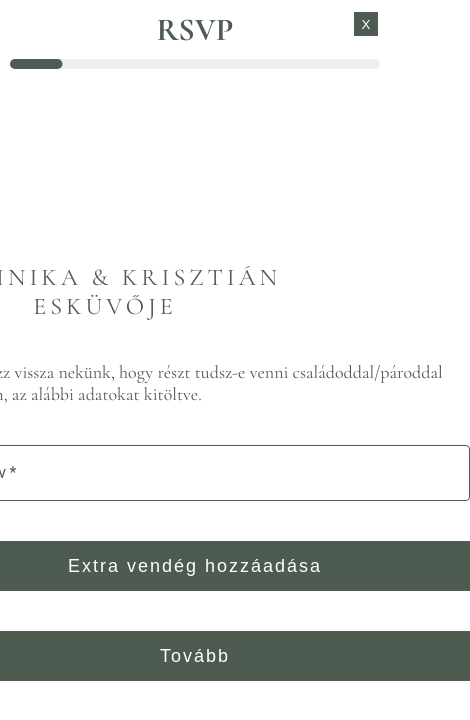
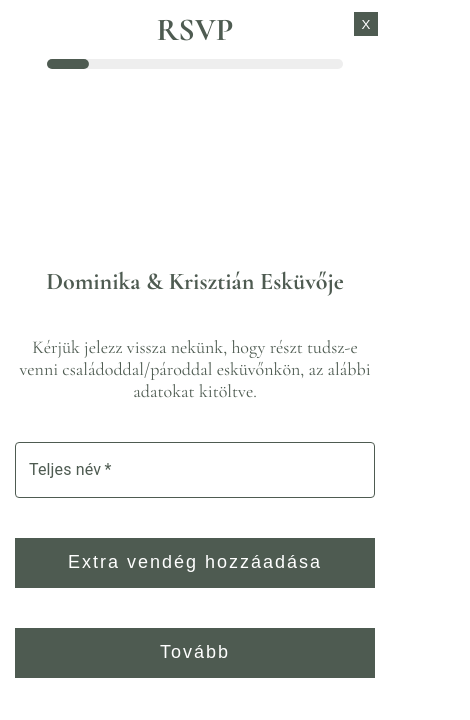
Before and after one commit to buikrisz/wedding, a React (Create React App) app: page /rsvp in a window 390 px wide. Shown: the top 720 px of the page, 470 px wide, since content can reach past the window. Built offline with nearby package versions, Linux system fonts and the light colour scheme.

Commit message:
rsvp media added

```diff
--- a/src/components/Layout.css
+++ b/src/components/Layout.css
@@ -5,13 +5,13 @@
   align-items: center;
 }
 
-.initials {
+#layout .initials {
   height: 150px;
   width: 300px;
   padding: 80px 0 40px 0;
 }
 
-.title {
+#layout .title {
   font-size: 58px;
   text-transform: uppercase;
   font-weight: 300;
@@ -19,8 +19,8 @@
   text-align: center;
 }
 
-.details1,
-.details2 {
+#layout .details1,
+#layout .details2 {
   font-size: 21px;
   text-align: center;
   text-transform: uppercase;
@@ -31,37 +31,37 @@
 }
 
 @media (max-width: 1200px) {
-  .title {
+  #layout .title {
     width: 780px;
     font-size: 50px;
   }
 
-  .details1,
-  .details2 {
+  #layout .details1,
+  #layout .details2 {
     font-size: 18px;
   }
 }
 
 @media (max-width: 800px) {
-  .title {
+  #layout .title {
     width: 480px;
     font-size: 50px;
   }
 
-  .details1,
-  .details2 {
+  #layout .details1,
+  #layout .details2 {
     font-size: 18px;
   }
 }
 
 @media (max-width: 500px) {
-  .title {
+  #layout .title {
     width: 370px;
     font-size: 42px;
   }
 
-  .details1,
-  .details2 {
+  #layout .details1,
+  #layout .details2 {
     font-size: 18px;
   }
 }
--- a/src/components/rsvp/RsvpFinalCard.css
+++ b/src/components/rsvp/RsvpFinalCard.css
@@ -15,3 +15,9 @@
   align-items: center;
   gap: 40px;
 }
+
+@media (max-width: 700px) {
+  .simpleCard.finalCard {
+    min-width: unset;
+  }
+}
--- a/src/components/rsvp/RsvpFirstCard.css
+++ b/src/components/rsvp/RsvpFirstCard.css
@@ -16,9 +16,6 @@
   font-size: 18px;
   font-weight: 300;
   margin: 0;
-}
-
-.simpleCard .nameText {
 }
 
 .simpleCard button {
@@ -71,3 +68,15 @@
   margin: 0;
   color: red;
 }
+
+@media (max-width: 700px) {
+  .simpleCard {
+    width: 480px;
+  }
+}
+
+@media (max-width: 500px) {
+  .simpleCard {
+    width: 360px;
+  }
+}
--- a/src/pages/Rsvp.css
+++ b/src/pages/Rsvp.css
@@ -5,6 +5,7 @@
   justify-content: center;
   align-items: center;
   padding-bottom: 40px;
+  width: 100%;
 }
 
 #rsvp h1 {
@@ -27,7 +28,7 @@
   display: flex;
   flex-direction: column;
   align-items: center;
-  width: 100%;
+  width: 80%;
 }
 
 #rsvp .rsvpHead {
@@ -39,3 +40,10 @@
   justify-content: center;
   min-height: calc(100vh - 100px);
 }
+
+@media (max-width: 700px) {
+  .simpleCard .title,
+  .simpleCard .subtitle {
+    text-align: center;
+  }
+}
```
